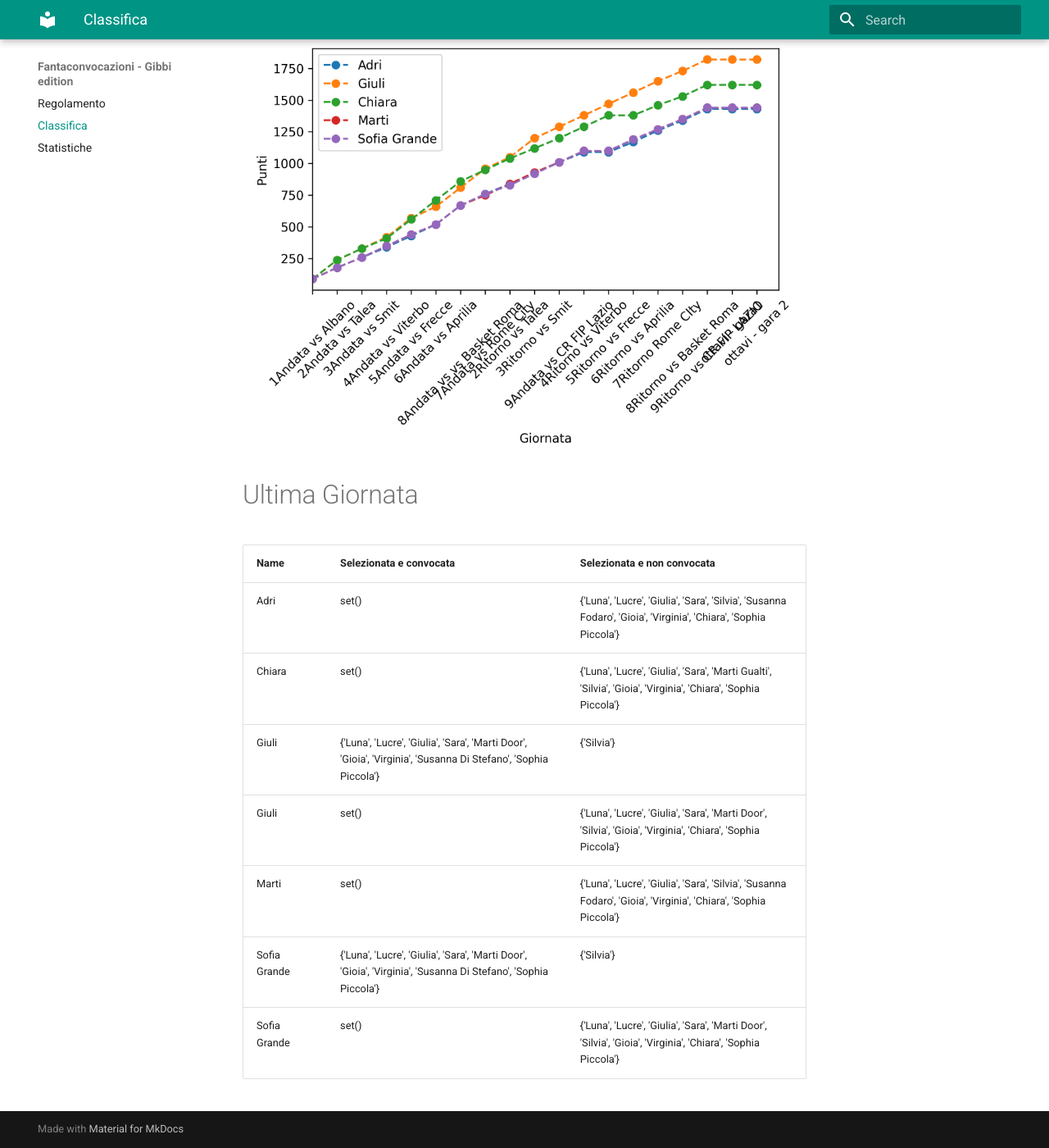
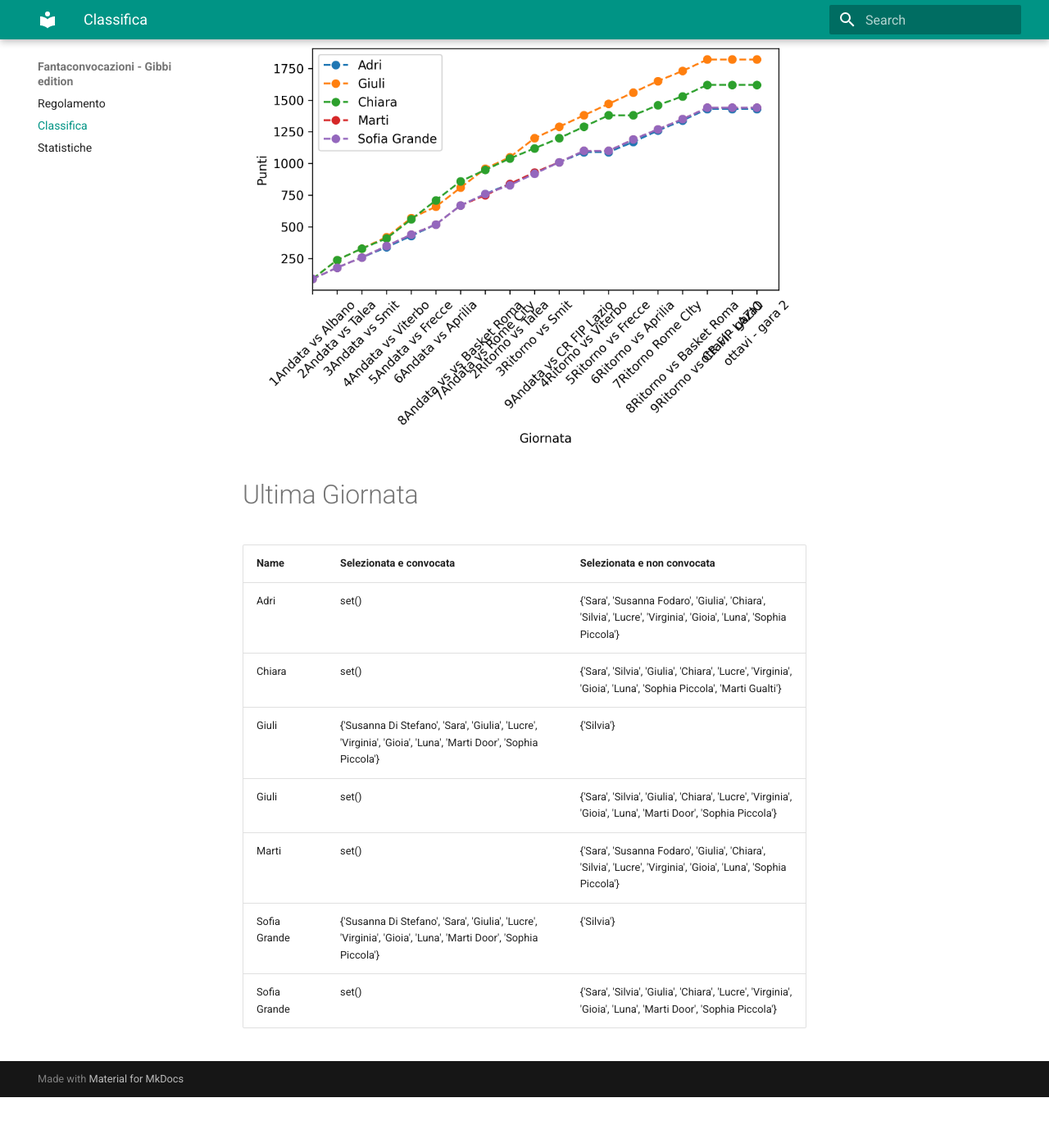
Before and after one commit to martinig94/fantagibbi, an MkDocs documentation site: the page built from docs/Classifica.md, in a window 1280 px wide and 1400 px high, scrolled down 565 px. Shown: the whole window at 82% size. Built offline with MkDocs 1.6.1 and Material for MkDocs 9.7.7, drawn with Linux system fonts in a browser that asks for light colours; after the commit the page ends 1903 px from its top, so only the background shows below that.

Commit message:
Auto-update from main.py

```diff
--- a/docs/Classifica.md
+++ b/docs/Classifica.md
@@ -18,11 +18,11 @@
 <!-- START_TABLE CORRECT -->
 | Name         | Selezionata e convocata                                                                                        | Selezionata e non convocata                                                                                      |
 |:-------------|:---------------------------------------------------------------------------------------------------------------|:-----------------------------------------------------------------------------------------------------------------|
-| Adri         | set()                                                                                                          | {'Luna', 'Lucre', 'Giulia', 'Sara', 'Silvia', 'Susanna Fodaro', 'Gioia', 'Virginia', 'Chiara', 'Sophia Piccola'} |
-| Chiara       | set()                                                                                                          | {'Luna', 'Lucre', 'Giulia', 'Sara', 'Marti Gualti', 'Silvia', 'Gioia', 'Virginia', 'Chiara', 'Sophia Piccola'}   |
-| Giuli        | {'Luna', 'Lucre', 'Giulia', 'Sara', 'Marti Door', 'Gioia', 'Virginia', 'Susanna Di Stefano', 'Sophia Piccola'} | {'Silvia'}                                                                                                       |
-| Giuli        | set()                                                                                                          | {'Luna', 'Lucre', 'Giulia', 'Sara', 'Marti Door', 'Silvia', 'Gioia', 'Virginia', 'Chiara', 'Sophia Piccola'}     |
-| Marti        | set()                                                                                                          | {'Luna', 'Lucre', 'Giulia', 'Sara', 'Silvia', 'Susanna Fodaro', 'Gioia', 'Virginia', 'Chiara', 'Sophia Piccola'} |
-| Sofia Grande | {'Luna', 'Lucre', 'Giulia', 'Sara', 'Marti Door', 'Gioia', 'Virginia', 'Susanna Di Stefano', 'Sophia Piccola'} | {'Silvia'}                                                                                                       |
-| Sofia Grande | set()                                                                                                          | {'Luna', 'Lucre', 'Giulia', 'Sara', 'Marti Door', 'Silvia', 'Gioia', 'Virginia', 'Chiara', 'Sophia Piccola'}     |
+| Adri         | set()                                                                                                          | {'Sara', 'Susanna Fodaro', 'Giulia', 'Chiara', 'Silvia', 'Lucre', 'Virginia', 'Gioia', 'Luna', 'Sophia Piccola'} |
+| Chiara       | set()                                                                                                          | {'Sara', 'Silvia', 'Giulia', 'Chiara', 'Lucre', 'Virginia', 'Gioia', 'Luna', 'Sophia Piccola', 'Marti Gualti'}   |
+| Giuli        | {'Susanna Di Stefano', 'Sara', 'Giulia', 'Lucre', 'Virginia', 'Gioia', 'Luna', 'Marti Door', 'Sophia Piccola'} | {'Silvia'}                                                                                                       |
+| Giuli        | set()                                                                                                          | {'Sara', 'Silvia', 'Giulia', 'Chiara', 'Lucre', 'Virginia', 'Gioia', 'Luna', 'Marti Door', 'Sophia Piccola'}     |
+| Marti        | set()                                                                                                          | {'Sara', 'Susanna Fodaro', 'Giulia', 'Chiara', 'Silvia', 'Lucre', 'Virginia', 'Gioia', 'Luna', 'Sophia Piccola'} |
+| Sofia Grande | {'Susanna Di Stefano', 'Sara', 'Giulia', 'Lucre', 'Virginia', 'Gioia', 'Luna', 'Marti Door', 'Sophia Piccola'} | {'Silvia'}                                                                                                       |
+| Sofia Grande | set()                                                                                                          | {'Sara', 'Silvia', 'Giulia', 'Chiara', 'Lucre', 'Virginia', 'Gioia', 'Luna', 'Marti Door', 'Sophia Piccola'}     |
 <!-- END_TABLE CORRECT -->
```
